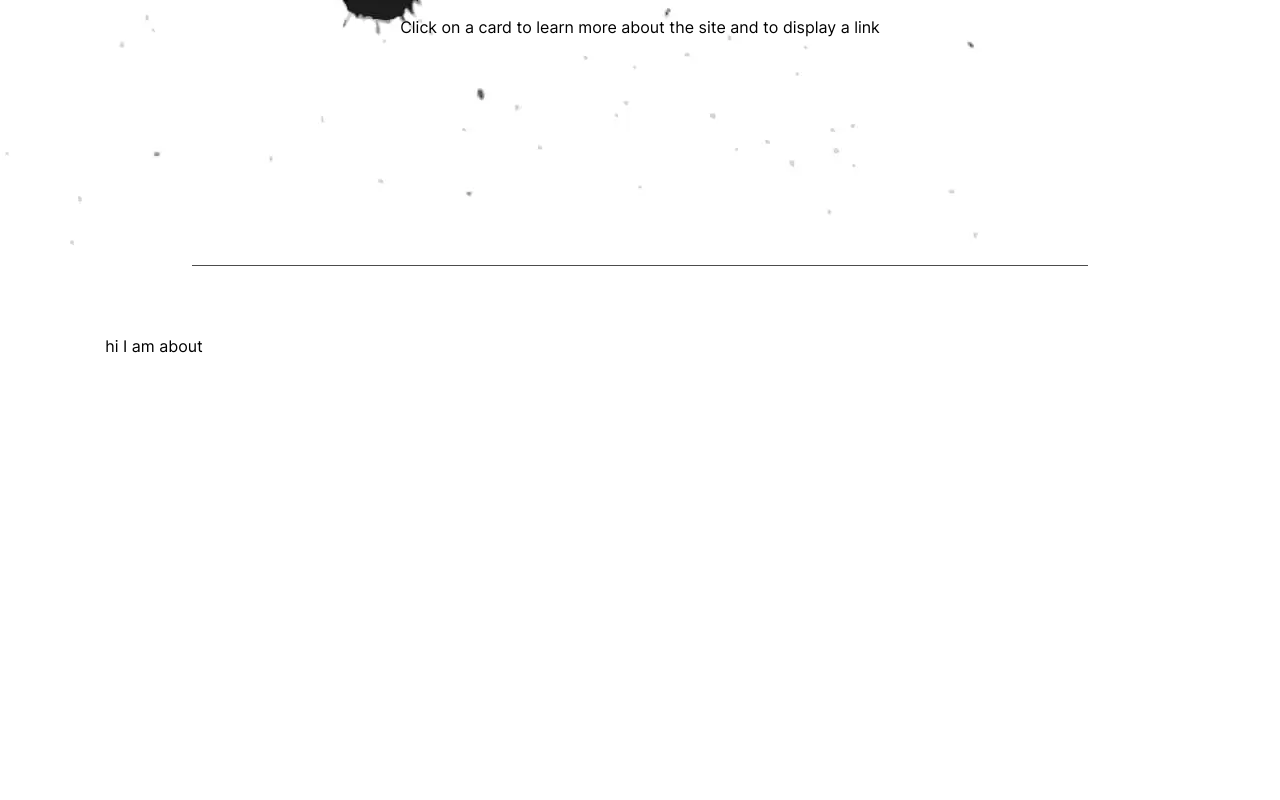
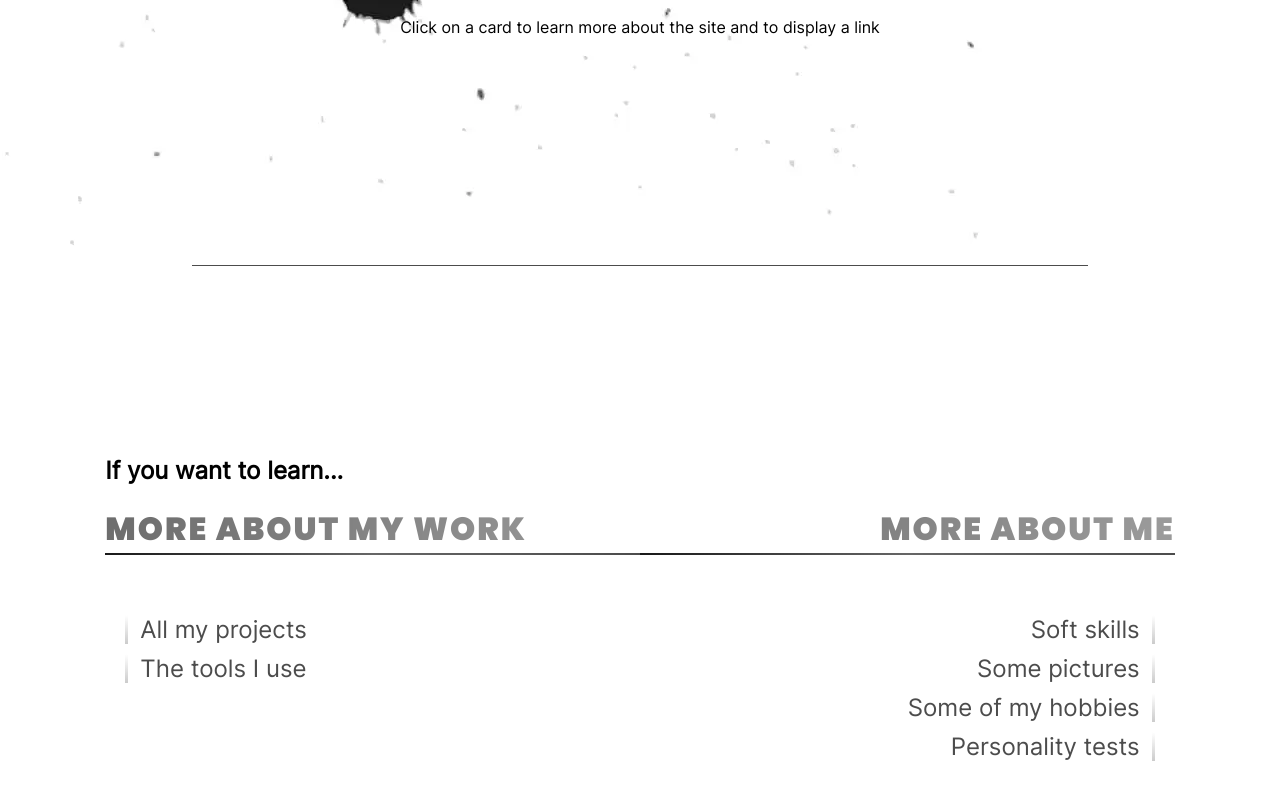
Before and after one commit to HadrienSmet/vue-portfolio, a Vue app: page / in a window 1280 px wide. Shown: the part 1344-2144 px from the top of the page. Built offline with nearby package versions, Linux system fonts and the light colour scheme.

Commit message:
Started the about section. Remains to create the hook handling the mousemove event

```diff
--- a/src/components/homeView/about/AboutSection.vue
+++ b/src/components/homeView/about/AboutSection.vue
@@ -1,11 +1,15 @@
 <template>
   <section class="about">
-    <p>hi I am about</p>
+    <h2>If you want to learn...</h2>
+    <DoubleImageDivision />
   </section>
 </template>
-<script setup lang="ts"></script>
+<script setup lang="ts">
+import DoubleImageDivision from '@/components/homeView/about/doubleImageDivision/DoubleImageDivision.vue'
+</script>
 <style scoped>
 section {
+  padding-top: 120px;
   height: 100vh;
 }
 </style>
--- a/src/components/homeView/about/doubleImageDivision/DetailsContainer.vue
+++ b/src/components/homeView/about/doubleImageDivision/DetailsContainer.vue
@@ -0,0 +1,158 @@
+<template>
+  <div class="details-container">
+    <a href="#">
+      <h3>More about my work</h3>
+      <ul>
+        <li>All my projects</li>
+        <li>The tools I use</li>
+      </ul>
+    </a>
+    <a href="#">
+      <h3>More about me</h3>
+      <ul>
+        <li>Soft skills</li>
+        <li>Some pictures</li>
+        <li>Some of my hobbies</li>
+        <li>Personality tests</li>
+      </ul>
+    </a>
+  </div>
+</template>
+<script setup lang="ts"></script>
+<style scoped>
+@media screen and (min-width: 1025px) {
+  .details-container.visible {
+    animation: increaseOpacity 0.2s ease-out 0.15s forwards;
+  }
+  a {
+    height: 100%;
+    width: 50%;
+    transition: opacity 0.3s ease-in-out, transform 0.2s ease-in-out;
+  }
+  h3 {
+    font-size: clamp(1.5em, 2.5vw, 3em);
+  }
+  ul {
+    position: absolute;
+    top: 130px;
+    padding: 0 20px;
+    display: flex;
+    flex-direction: column;
+    gap: 10px;
+  }
+  li {
+    pointer-events: none;
+    font-size: 1.5em;
+    color: var(--clr-2-op7);
+    position: relative;
+    /* transform: translateY(-60%);
+    opacity: 0; */
+  }
+  li::before {
+    content: '';
+    position: absolute;
+    top: 0;
+    height: 100%;
+    width: 3px;
+    background: linear-gradient(var(--clr-1), var(--clr-2-op2));
+    /* transform: scaleY(0); */
+    transform-origin: bottom;
+  }
+  .details-container > a.visible h3::after {
+    animation: increaseScaleX 0.8s ease-in-out forwards;
+  }
+  .details-container > a.visible ul li {
+    animation: appearFromTop 0.15s ease-out forwards;
+  }
+  .details-container > a.visible ul li::before {
+    animation: increaseScaleY 0.4s ease-in-out forwards;
+  }
+  .details-container > a:first-of-type ul li {
+    padding-left: 15px;
+  }
+  .details-container > a:first-of-type ul li::before {
+    left: 0;
+  }
+  .details-container > a:last-of-type h3::after {
+    transform-origin: right;
+  }
+  .details-container > a:last-of-type ul li {
+    padding-right: 15px;
+  }
+  .details-container > a:last-of-type ul li::before {
+    right: 0px;
+  }
+}
+.details-container {
+  position: absolute;
+  top: 0;
+  left: 0;
+  height: 100%;
+  width: 100%;
+  display: flex;
+  justify-content: space-between;
+  align-items: flex-end;
+  /* opacity: 0; */
+}
+.details-container > a {
+  cursor: pointer;
+  position: relative;
+  display: flex;
+  flex-direction: column;
+  /* opacity: 0; */
+}
+.details-container > a.visible {
+  opacity: 1;
+  transform: translateX(0);
+}
+.details-container > a:first-of-type {
+  border-radius: 25px 0 0 25px;
+  /* transform: translateX(15%); */
+}
+.details-container > a:first-of-type h3::after {
+  transform-origin: left;
+}
+.details-container > a:last-of-type {
+  align-self: last baseline;
+  align-items: flex-end;
+  text-align: right;
+  border-radius: 0 25px 25px 0;
+  /* transform: translateX(-15%); */
+}
+h3 {
+  font-family: 'title-fonts';
+  margin-top: 20px;
+  pointer-events: none;
+  text-transform: uppercase;
+  letter-spacing: 2px;
+  position: relative;
+  width: 100%;
+  background: linear-gradient(
+    90deg,
+    var(--clr-2-op9),
+    var(--clr-2-op6),
+    var(--clr-2-op7),
+    var(--clr-2-op4),
+    var(--clr-2-op2),
+    var(--clr-2-op6),
+    var(--clr-2-op9)
+  );
+  background-size: 1000%;
+  background-position: 0%;
+  background-clip: text !important;
+  -webkit-text-fill-color: transparent;
+  -webkit-background-clip: text !important;
+  animation: backgroundTitleAnim 10s linear alternate infinite;
+}
+h3::after {
+  content: '';
+  position: absolute;
+  left: 0;
+  bottom: -2px;
+  height: 2px;
+  width: 100%;
+  background: linear-gradient(90deg, var(--clr-2-op9), var(--clr-2-op6), var(--clr-2-op7));
+  transform-origin: left;
+  /* transform: scaleX(0); */
+}
+</style>
--- /dev/null
+++ b/src/components/homeView/about/doubleImageDivision/DoubleImageContainer.vue
@@ -0,0 +1,73 @@
+<template>
+  <div class="double-image-container">
+    <div class="first-image-container">
+      <img
+        src="src/assets/images/photo-cv_pochoir-rsz.webp"
+        alt="Picture of a developer that you should hire"
+      />
+    </div>
+    <div class="second-image-container">
+      <img
+        src="src/assets/images/photo-cv_151222-bgless.webp"
+        alt="Illustration of a developer that you really should hire"
+      />
+    </div>
+  </div>
+</template>
+<script setup lang="ts"></script>
+<style scoped>
+@media screen and (min-width: 1025px) {
+  img {
+    top: unset !important;
+    bottom: 0 !important;
+    height: auto;
+    width: 400px;
+  }
+  .double-image-container {
+    transform: translateX(var(--div-translation));
+    width: 400px;
+    height: 100%;
+  }
+  .double-image-container div {
+    height: 100%;
+  }
+  .first-image-container {
+    width: var(--first-div-width) !important;
+  }
+  .second-image-container {
+    width: var(--second-div-width) !important;
+  }
+}
+@media screen and (min-width: 768px) {
+  img {
+    height: auto;
+    width: calc((100vw - (100vw / 6)) * 0.75);
+  }
+  .double-image-container {
+    width: 75%;
+  }
+  .double-image-container.visible .first-image-container {
+    animation: increaseWidth 1.2s ease-in-out forwards;
+  }
+  .double-image-container.visible .second-img-container {
+    animation: decreaseWidth 1.2s ease-in-out forwards;
+  }
+}
+img {
+  pointer-events: none;
+  position: absolute;
+}
+.double-image-container {
+  opacity: 0;
+  position: relative;
+  display: flex;
+  transition: opacity 0.5s ease-in-out;
+}
+.double-image-container.visible {
+  opacity: 1;
+}
+.double-image-container div {
+  overflow: hidden;
+  position: relative;
+}
+</style>
--- a/src/components/homeView/about/doubleImageDivision/DoubleImageDivision.vue
+++ b/src/components/homeView/about/doubleImageDivision/DoubleImageDivision.vue
@@ -0,0 +1,16 @@
+<template>
+  <div class="double-image-division">
+    <DetailsContainer />
+    <DoubleImageContainer />
+  </div>
+</template>
+<script setup lang="ts">
+import DetailsContainer from './DetailsContainer.vue'
+import DoubleImageContainer from './DoubleImageContainer.vue'
+</script>
+<style scoped>
+.double-image-division {
+  position: relative;
+  height: calc(100vh - 149px);
+}
+</style>
--- a/src/styles/1.Base/_global.scss
+++ b/src/styles/1.Base/_global.scss
@@ -8,9 +8,11 @@
 
   --clr-2-op2: rgba(0, 0, 0, 0.2);
   --clr-2-op3: rgba(0, 0, 0, 0.3);
+  --clr-2-op4: rgba(0, 0, 0, 0.4);
   --clr-2-op5: rgba(0, 0, 0, 0.5);
   --clr-2-op6: rgba(0, 0, 0, 0.6);
   --clr-2-op7: rgba(0, 0, 0, 0.7);
+  --clr-2-op9: rgba(0, 0, 0, 0.9);
 }
 * {
   margin: 0;
```
Also changed, not shown: src/hooks/useDoubleImgMousemove.ts (added, +35 -0 lines).
